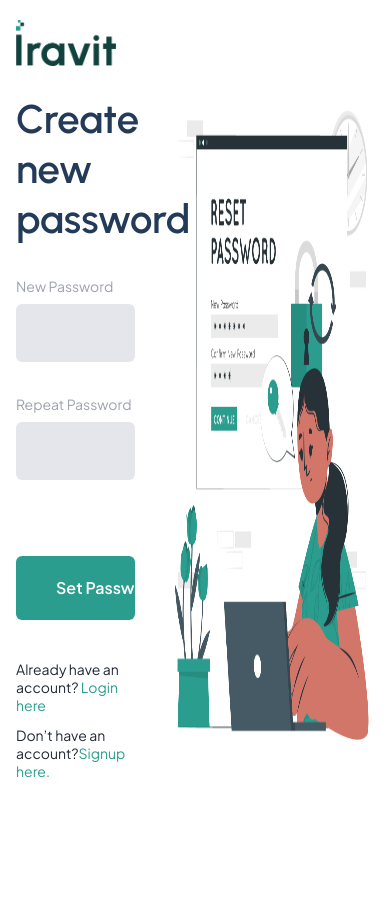
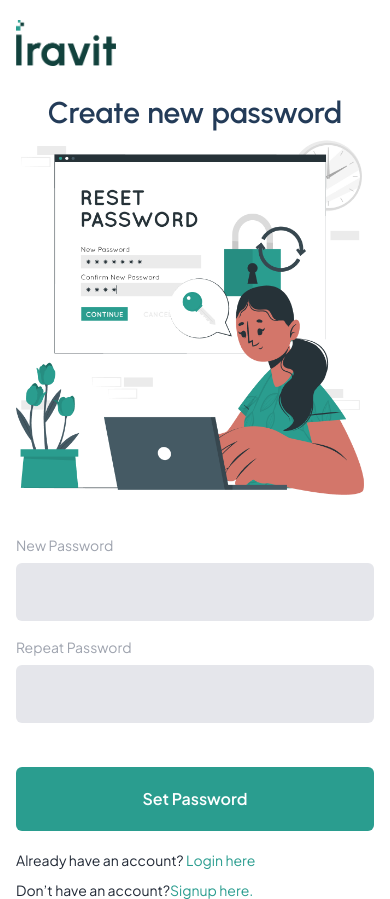
Before and after one commit to alif33/iravit, a Next.js app: page /reset-password in a window 390 px wide. Before the commit the page ends 844 px from the top, so only its background shows below. Built offline with nearby package versions, Linux system fonts and the light colour scheme.

Commit message:
mobile responsive [reset-password page]

```diff
--- a/src/app/(withoutlayout)/reset-password/page.js
+++ b/src/app/(withoutlayout)/reset-password/page.js
@@ -22,15 +22,16 @@ const ResetPassword = () => {
             <Image src={logoImage} alt="logo" width={100} />
           </Link>
         </div>
-        <div className="flex justify-between  lg:flex-row gap-10">
+        <div className="">
+          <h2 className="text-[#233B58]  leading-tight text-3xl lg:text-[40px] lg:text-left text-center font-semibold">
+            Create new <span className="lg:block"></span> password
+          </h2>
+          <div className="flex justify-between flex-col-reverse lg:flex-row gap-10">
             {/* login left */}
-          <div className="w-4/12 h-full ">
-            <h2 className="text-[#233B58] mb-8 leading-tight text-[40px] font-semibold">
-              Create new <br /> password
-            </h2>
+            <div className="w-full lg:w-4/12 lg:pt-8 h-full ">
               <form onSubmit={handleSignIn} className="">
                 {/* Password Field */}
-              <div className="flex flex-col mb-8 gap-2">
+                <div className="flex flex-col mb-4 lg:mb-8 gap-2">
                   <label
                     htmlFor="password"
                     className="text-sm font-jakarta text-grey-400 "
@@ -46,7 +47,7 @@ const ResetPassword = () => {
                   />
                 </div>
                 {/* Repeat Field */}
-              <div className="flex  flex-col mb-3 gap-2">
+                <div className="flex  flex-col mb-4 lg:mb-3 gap-2">
                   <label
                     htmlFor="repeatPassword"
                     className="text-sm font-jakarta text-grey-400 "
@@ -66,10 +67,10 @@ const ResetPassword = () => {
                 <input
                   type="submit"
                   value="Set Password"
-                className="bg-brand-1 cursor-pointer text-white font-semibold text-base font-jakarta py-5 px-10 w-full rounded-md mt-16"
+                  className="bg-brand-1 cursor-pointer text-white font-semibold text-base font-jakarta py-5 px-10 w-full rounded-md mt-7 lg:mt-16"
                 />
               </form>
-            <p className="text-grey-800 mt-10 font-jakarta leading-[18px] font-normal text-sm ">
+              <p className="text-grey-800 mt-5 lg:mt-10 font-jakarta leading-[18px] font-normal text-sm ">
                 Already have an account?{" "}
                 <Link href="/sign-in">
                   <span className="text-brand-1">Login here</span>
@@ -83,12 +84,13 @@ const ResetPassword = () => {
               </p>
             </div>
             {/* login right */}
-          <div className="w-8/12 h-[85vh]  flex justify-end   ">
+            <div className="w-full  lg:w-8/12   flex justify-end">
               <Image
-              className="h-[90%]"
+                className="lg:w-[70%]"
                 src={resetPasswordImage}
                 alt="Login Image"
               />
+            </div>
           </div>
         </div>
       </Container>
```
Lines whose indentation alone changed are shown as unchanged.
